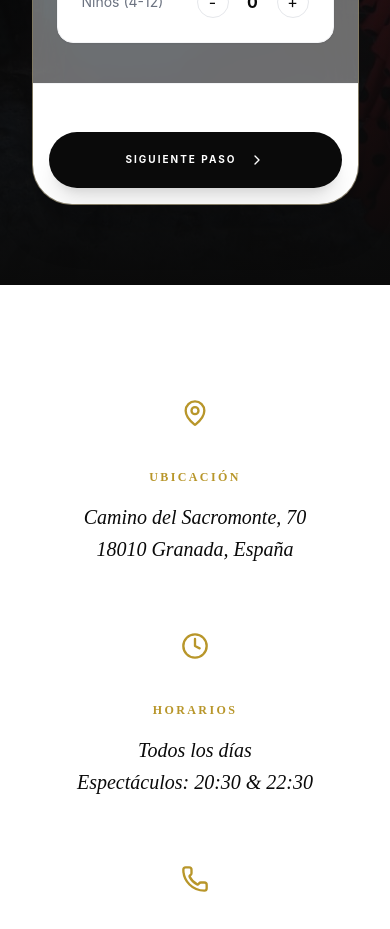
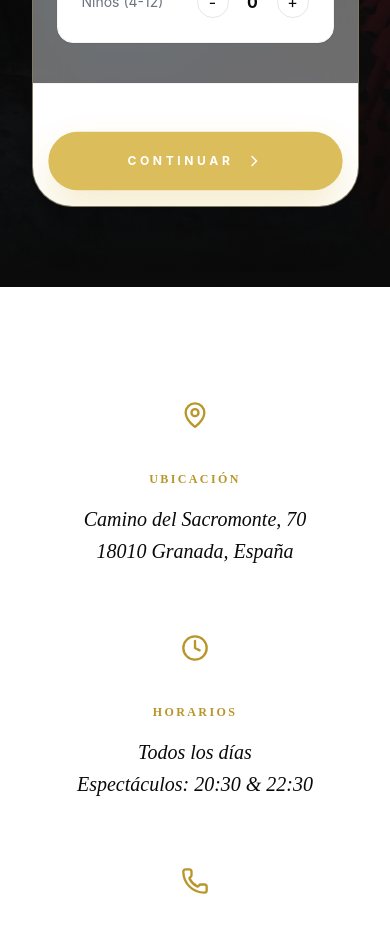
Before and after one commit to klarx94-Architect/venta-el-gallo, a React (Vite) app: page /#/contacto in a window 390 px wide. Shown: the part 1160-2089 px from the top of the page. Built offline with nearby package versions, Linux system fonts and the light colour scheme.

Commit message:
Fix: Modal navigation height and header overlap

```diff
--- a/src/features/booking/BookingAgentModal.jsx
+++ b/src/features/booking/BookingAgentModal.jsx
@@ -27,7 +27,7 @@ const BookingAgentModal = () => {
             animate={{ scale: 1, opacity: 1, y: 0 }}
             exit={{ scale: 0.95, opacity: 0, y: 30 }}
             transition={{ type: "spring", damping: 25, stiffness: 200 }}
-            className="relative w-full max-w-5xl h-[100dvh] md:h-auto md:max-h-[90vh] bg-metallic-white md:rounded-[2.5rem] shadow-[0_50px_100px_rgba(0,0,0,0.5)] border-0 md:border border-gold/30 overflow-hidden flex flex-col z-10"
+            className="relative w-full max-w-5xl h-[100dvh] md:h-[85vh] bg-metallic-white md:rounded-[2.5rem] shadow-[0_50px_100px_rgba(0,0,0,0.5)] border-0 md:border border-gold/30 overflow-hidden flex flex-col z-10"
             onClick={(e) => e.stopPropagation()}
           >
             {/* Close Button */}
--- a/src/features/booking/components/BookingAgent.jsx
+++ b/src/features/booking/components/BookingAgent.jsx
@@ -95,7 +95,7 @@ const BookingAgent = ({ isEmbedded = false }) => {
   return (
     <div className={containerClasses}>
       {/* STEPS INDICATOR */}
-      <div className="flex justify-between items-center p-6 md:px-12 bg-white/50 border-b border-gray-100 shrink-0">
+      <div className={`flex justify-between items-center p-6 md:px-12 bg-white/50 border-b border-gray-100 shrink-0 ${!isEmbedded ? 'pr-20' : ''}`}>
         {[1, 2, 3, 4].map(s => (
           <div key={s} className="flex items-center gap-2">
             <div className={`w-8 h-8 rounded-full flex items-center justify-center text-[10px] font-bold border transition-all ${
@@ -353,9 +353,9 @@ const BookingAgent = ({ isEmbedded = false }) => {
         {phase < 4 ? (
           <button
             onClick={nextPhase}
-            className="w-full md:w-auto px-12 py-5 bg-deep-black text-white rounded-full text-[10px] font-bold uppercase tracking-[0.2em] shadow-xl hover:shadow-gold-500/20 hover:scale-105 transition-all flex items-center justify-center gap-3 active:scale-95"
+            className="w-full md:w-auto px-16 py-5 bg-gold-500 text-white rounded-full text-[12px] font-bold uppercase tracking-[0.3em] shadow-[0_20px_40px_rgba(212,175,55,0.3)] hover:bg-deep-black hover:scale-105 transition-all flex items-center justify-center gap-3 active:scale-95 animate-pulse-gold"
           >
-            Siguiente Paso <ChevronRight size={16} />
+            Continuar <ChevronRight size={18} />
           </button>
         ) : (
           <button
```
Also changed, not shown: 4 other files (tests, documents, lock files or other folders).
